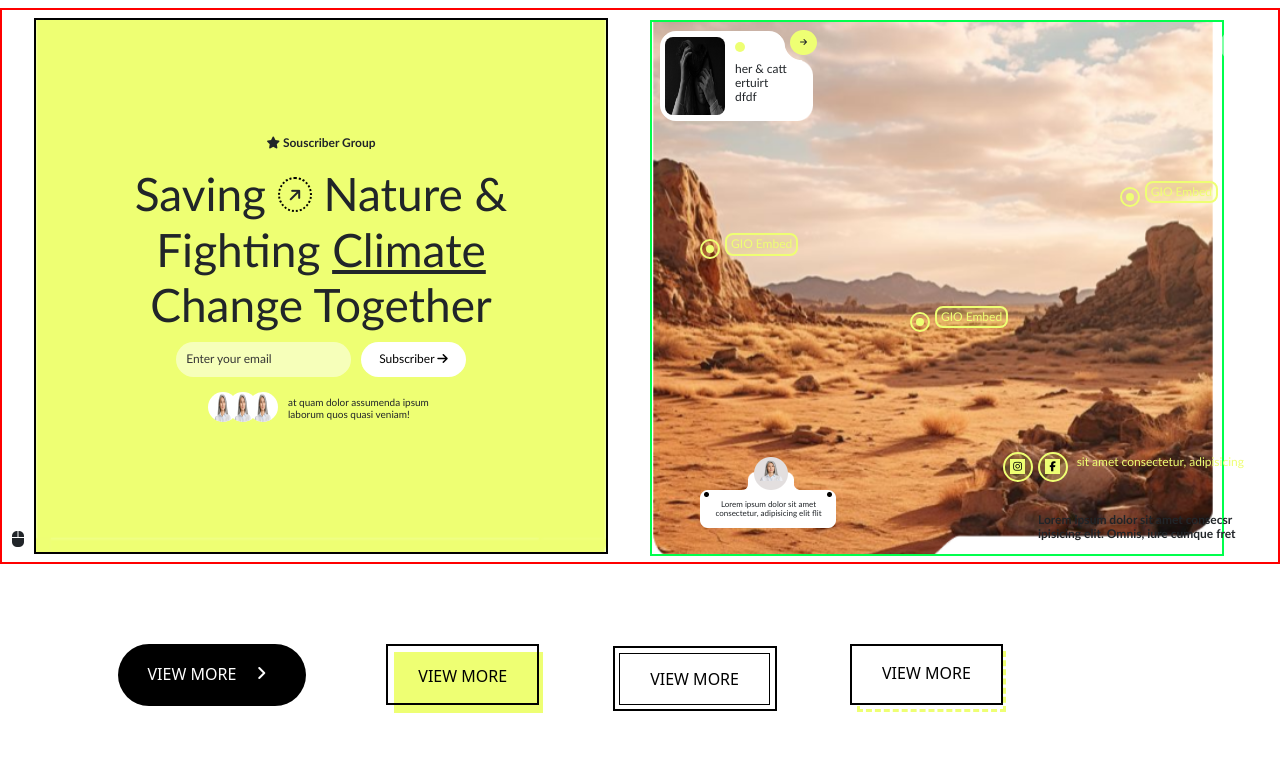
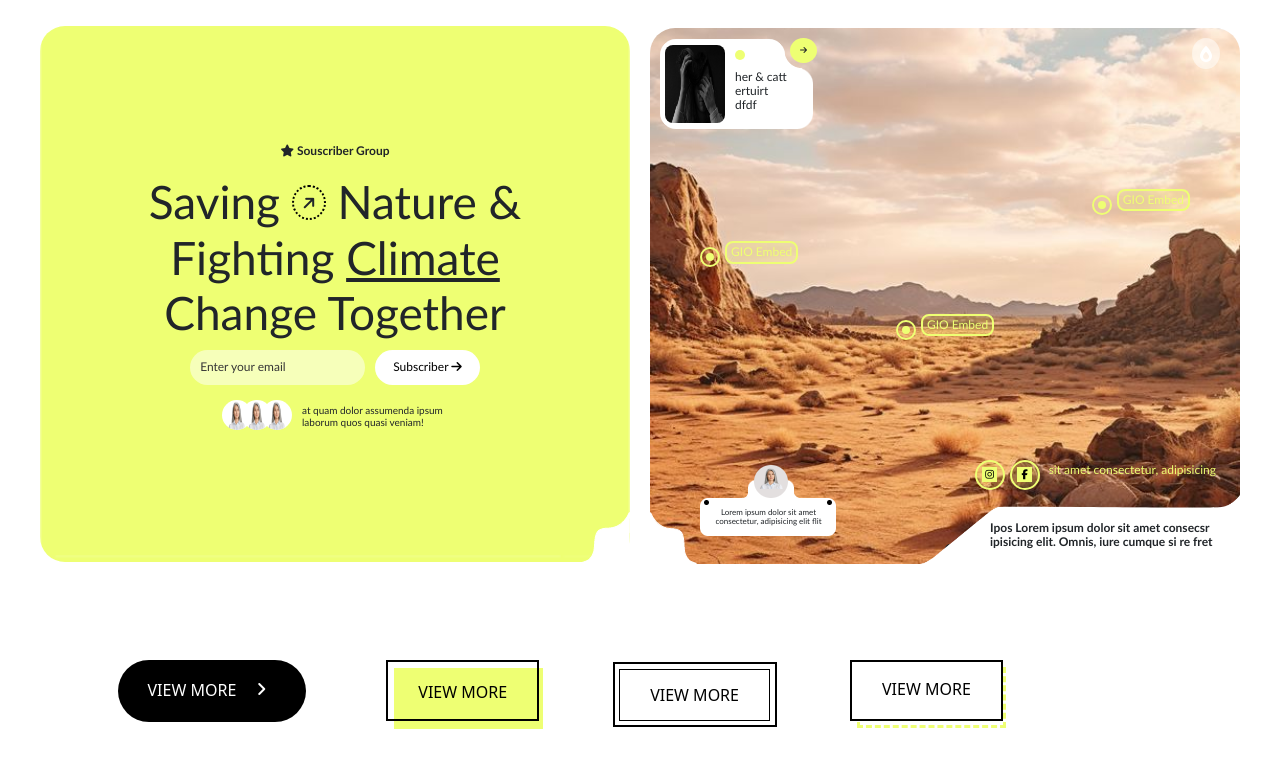
Before and after one commit to fabienflavio/Integration, a website: page index.html in a window 1280 px wide. Shown: the part 1419-2200 px from the top of the page. Drawn offline with Linux system fonts and the light colour scheme.

Commit message:
finish totaly

```diff
--- a/index.html
+++ b/index.html
@@ -66,6 +66,7 @@
     <div class=" my-5">
         <div class="cleaner cleaner--container my-5">
             <div class="cleaner__content">
+                <img class="cleaner__content-vector" src="img/1.png" alt="">
                 <!-- img = cleaner_img -->
                 <img class="img img--content" src="img/bg-yellow.png" alt="">
                 <div class="cleaner__content-box">
@@ -91,7 +92,8 @@
             </div>
             <i class="fa-solid fa-computer-mouse icons--mouse icons"></i>
             <div class="cleaner__img">
-                <img class="img img--desert" src="img/Group-img.png" alt="">
+                <img class="cleaner__img-vector" src="img/2.png" alt="">
+                <img class="img img--desert" src="img/jpg.jpeg" alt="">
                 <div class="cleaner__img-box" >
                     <div class="cleaner__img-box-header">
                         <div class="cleaner__img-box-header-container">
@@ -152,7 +154,8 @@
                         </div>
                     </div>
                     <div class="cleaner__img-box-footer-kit">
-                        <p class="description description--img-person-footer">Lorem ipsum dolor sit amet consecsr ipisicing elit. Omnis, iure cumque fret </p>
+                        <img class="cleaner__img-box-footer-kit-image" src="img/Rectangle@2x.png" alt="">
+                        <p class="description description--img-person-footer">Ipos Lorem ipsum dolor sit amet consecsr ipisicing elit. Omnis, iure cumque si re fret </p>
                     </div>
                 </div>
             </div>
--- a/src/components/_cleaner.scss
+++ b/src/components/_cleaner.scss
@@ -7,22 +7,28 @@
     display: flex ;
     gap: 2rem;
     font-family: 'Gill Sans', 'Gill Sans MT', Calibri, 'Trebuchet MS', sans-serif;
-    padding: 1rem;
+    padding:  2rem 4rem;
     width: 100%;
-        border: 2px solid red;
     @media screen and (max-width: 1200px) {
         &{
             flex-direction: column;
             align-items: center;
+            padding:  0rem;
         }
     }
 
     .cleaner__content{
+        position: relative;
         display: flex;
         justify-content: center;
         align-items: center;
         width: 100%;
-
+        height: 53.2rem;
+    }
+    .cleaner__img{
+        position: relative;
+        width: 100%;
+        height: 53.2rem;
     }
 
     .cleaner__content-box{
@@ -30,6 +36,17 @@
         height: 29.9rem;
     }
 
+    .cleaner__content-vector{
+        position: absolute;
+        bottom: -.4rem;
+        right: 0;
+    }
+
+    .cleaner__img-vector{
+        position: absolute;
+        bottom: -.4rem;
+        left: 0;
+    }
 
     .cleaner__content-box-form{
         display: flex;
@@ -50,14 +67,12 @@
         width: 8rem;
     }
 
-    .cleaner__img{
-        width: 100%;
-        height: 53.2rem;
-    }
 
     .cleaner__img-box{
+        width: auto;
         height: 100%;
         position: relative;
+
     }
     .cleaner__img-box-header{
         display: flex;
@@ -65,9 +80,11 @@
         justify-content: space-between;
         padding: 1rem;
         align-items: start;
+
     }
     .cleaner__img-box-header-container{
         position: relative;
+
     }
 
     .cleaner__img-box-header-content{
@@ -134,6 +151,11 @@
         position: absolute;
         bottom: 0;
         transform: translateX(5rem) translateY(.5rem);
+        @media screen and (max-width: 577px) {
+            &{
+                transform: translateX(5rem) translateY(-8rem);
+            }
+        }
    }
    .cleaner__img-box-footer-content{
         transform: translateX(.1rem) translateY(-2.8rem);
@@ -142,7 +164,16 @@
         position: absolute;
         bottom: 0;
         right: 0;
-        transform: translateX(-1rem) ;
+        transform: translateX(0rem) ;
+
+   }
+   .cleaner__img-box-footer-kit-image{
+        position: absolute;
+        z-index: -1;
+        height: 7rem;
+        right: 0;
+        bottom: 0;
+        transform: translateY(.5rem);
 
    }
 }
--- a/src/components/_description.scss
+++ b/src/components/_description.scss
@@ -84,7 +84,7 @@
 
 .description.description--img-person-footer{
     font-size: 1.2rem;
-    max-width: 22rem;
+    max-width: 25rem;
     font-weight: 600;
 }
 
--- a/src/components/_icons.scss
+++ b/src/components/_icons.scss
@@ -44,8 +44,9 @@
 }
 
 .icons.icons--mouse{
-  position: absolute;
-  bottom: 1.5rem;
+     position: absolute;
+     bottom: 0;
+     transform: translateX(90.5rem) translateY(-2rem);
   @media screen and (max-width:1200px) {
        &{
             display: none !important;
--- a/src/components/_image.scss
+++ b/src/components/_image.scss
@@ -4,19 +4,19 @@
 
 .img.img--content{
     position: absolute;
-    width: 45%;
+    width: 100%;
     height: 53.6rem;
     z-index: -1;
     object-fit: cover;
-    border: 2px solid black;
+    border-radius: 2.5rem;
 }
 .img.img--desert{
     position: absolute;
-    width: 45%;
+    width: 100%;
     height: 53.6rem;
     z-index: -1;
     object-fit: cover;
-    border: 2px solid rgb(0, 255, 76);
+    border-radius: 2.5rem;
 }
 .img.img--person-one{
     width: 3rem;
```
Also changed, not shown: img/1.png (added), img/2.png (added), img/Rectangle@2x.png (added), src/main.css, 1 other file.
